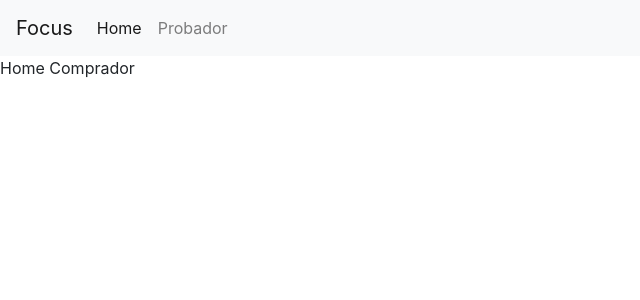
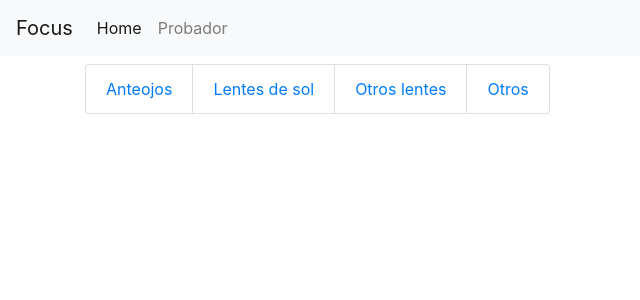
Before and after one commit to Dianaman/ppsi_optica, a React (Create React App) app in the folder web/: page / in a window 1280 px wide. Shown: the top 300 px of the page, without its empty margins (0-640 px from the left). Built offline with nearby package versions, Linux system fonts and the light colour scheme.

Commit message:
base listados categorias y detalle de producto

```diff
--- a/web/src/App.js
+++ b/web/src/App.js
@@ -2,7 +2,7 @@ import React from 'react';
 import logo from './logo.svg';
 import './App.css';
 
-import { HomeComprador, Probador } from './pages';
+import { HomeComprador, Probador, Categoria } from './pages';
 import { Navbar, Nav } from 'react-bootstrap';
 import { Switch, Route, Redirect, NavLink } from 'react-router-dom';
 
@@ -27,6 +27,9 @@ function App() {
         <Route path="/probador">
           <Probador />
         </Route>
+        <Route path="/categoria/:id">
+          <Categoria />
+        </Route>
         <Route>
           <Redirect to={{pathname: '/'}} />
         </Route>
--- /dev/null
+++ b/web/src/components/atoms/ImageText.jsx
@@ -0,0 +1,11 @@
+import React from 'react';
+
+export function ImageText(props) {
+    const {image, text} = props;
+
+    return (
+        <div style={{'backgroundImage': image}}>
+            <div>{text}</div>
+        </div>
+    )
+}
--- a/web/src/components/atoms/index.js
+++ b/web/src/components/atoms/index.js
@@ -0,0 +1,3 @@
+import {ImageText} from './ImageText';
+
+export {ImageText};
--- /dev/null
+++ b/web/src/components/organisms/ProductoDetalle.jsx
@@ -0,0 +1,31 @@
+import React from 'react';
+import Modal from 'react-bootstrap/Modal';
+import Button from 'react-bootstrap/Button';
+
+export function ProductoDetalle(props) {
+    return (
+        <Modal
+          {...props}
+          size="lg"
+          aria-labelledby="contained-modal-title-vcenter"
+          centered
+        >
+          <Modal.Header closeButton>
+            <Modal.Title id="contained-modal-title-vcenter">
+              Modal heading
+            </Modal.Title>
+          </Modal.Header>
+          <Modal.Body>
+            <h4>Centered Modal</h4>
+            <p>
+              Cras mattis consectetur purus sit amet fermentum. Cras justo odio,
+              dapibus ac facilisis in, egestas eget quam. Morbi leo risus, porta ac
+              consectetur ac, vestibulum at eros.
+            </p>
+          </Modal.Body>
+          <Modal.Footer>
+            <Button onClick={props.onHide}>Close</Button>
+          </Modal.Footer>
+        </Modal>
+    );
+}
--- a/web/src/components/organisms/index.js
+++ b/web/src/components/organisms/index.js
@@ -0,0 +1,3 @@
+import { ProductoDetalle } from './ProductoDetalle';
+
+export {ProductoDetalle};
--- /dev/null
+++ b/web/src/pages/Categoria.jsx
@@ -0,0 +1,70 @@
+import React from 'react';
+import { useParams } from 'react-router-dom';
+import Card from 'react-bootstrap/Card';
+import { ProductoDetalle } from '../components/organisms';
+
+export function Categoria () {
+    const { id } = useParams();
+
+    /*
+        TODO:
+        Traer data del servicio
+        Fetch con redux
+        Ajustar estilos
+    */
+
+    const results =  [
+        {
+            id: 1,
+            titulo:  'Rayban C494',
+            descripcion: 'Antojos Rayban redondos metálicos',
+            foto: 'foto.jpg',
+            precio: 4299
+        },
+        {
+            id: 2,
+            titulo: 'Rayban C494',
+            descripcion: 'Antojos Rayban redondos metálicos',
+            foto: 'foto.jpg',
+            precio: 4355
+        },
+        {
+            id: 3,
+            titulo: 'Rayban C494',
+            descripcion: 'Antojos Rayban redondos metálicos',
+            foto: 'foto.jpg',
+            precio: 4355
+        },
+        {
+            id: 4,
+            titulo: 'Rayban C494',
+            descripcion: 'Antojos Rayban redondos metálicos',
+            foto: 'foto.jpg',
+            precio: 4355
+        }
+    ];
+
+    const [modalShow, setModalShow] = React.useState(false);
+
+    return (
+        <div>
+            {results && results.map((res => {
+                return (
+                        <Card style={{ width: '18rem' }} onClick={() => setModalShow(true)} key={res.id}>
+                            <Card.Img variant="top" src="holder.js/100px180" />
+                            <Card.Body>
+                                <Card.Title>{res.titulo}</Card.Title>
+                                <Card.Text>{res.descripcion}</Card.Text>
+                                <Card.Title>$ {res.precio}</Card.Title>
+                            </Card.Body>
+                        </Card>
+                );
+            }))}
+
+            <ProductoDetalle
+                show={modalShow}
+                onHide={() => setModalShow(false)}
+            />
+        </div>
+    );
+}
--- a/web/src/pages/HomeComprador.jsx
+++ b/web/src/pages/HomeComprador.jsx
@@ -1,8 +1,53 @@
 import React from 'react';
+import ListGroup from 'react-bootstrap/ListGroup';
+import Row from 'react-bootstrap/Row';
+import Col from 'react-bootstrap/Col';
+import Container from 'react-bootstrap/Container';
+import { ImageText } from '../components/atoms';
+import { Link } from 'react-router-dom';
 
 export const HomeComprador = () => {
 
+    const categorias = [
+        {
+            id: 1,
+            descripcion: 'Anteojos',
+            foto: 'lentes.jpg'
+        },
+        {
+            id: 2,
+            descripcion: 'Lentes de sol',
+            foto: 'lentes.jpg'
+        },
+        {
+            id: 3,
+            descripcion: 'Otros lentes',
+            foto: 'lentes.jpg'
+        },
+        {
+            id: 4,
+            descripcion: 'Otros',
+            foto: 'lentes.jpg'
+        }
+    ]
+
     return (
-        <div>Home Comprador</div>
+        <Container>
+            <Row>
+                <Col>
+                    <ListGroup horizontal="xl" className="my-2">
+                        {categorias.map((categoria) => {
+                            return (
+                                <ListGroup.Item key={categoria.id}>
+                                    <Link to={"categoria/" + categoria.id}>
+                                        <ImageText image={categoria.foto} text={categoria.descripcion}></ImageText>
+                                    </Link>
+                                </ListGroup.Item>
+                            );
+                        })}
+                    </ListGroup>
+                </Col>
+            </Row>
+        </Container>
     );
 };
--- a/web/src/pages/index.js
+++ b/web/src/pages/index.js
@@ -1,4 +1,5 @@
 import { HomeComprador } from './HomeComprador';
 import { Probador } from './Probador';
+import { Categoria } from './Categoria';
 
-export { HomeComprador, Probador };
+export { HomeComprador, Probador, Categoria };
```
